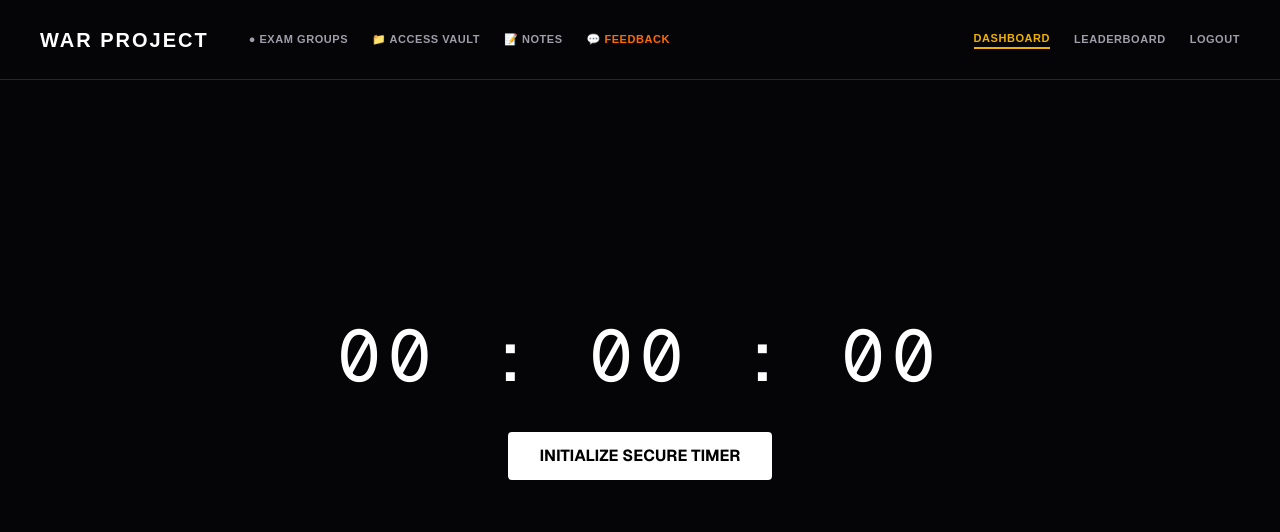
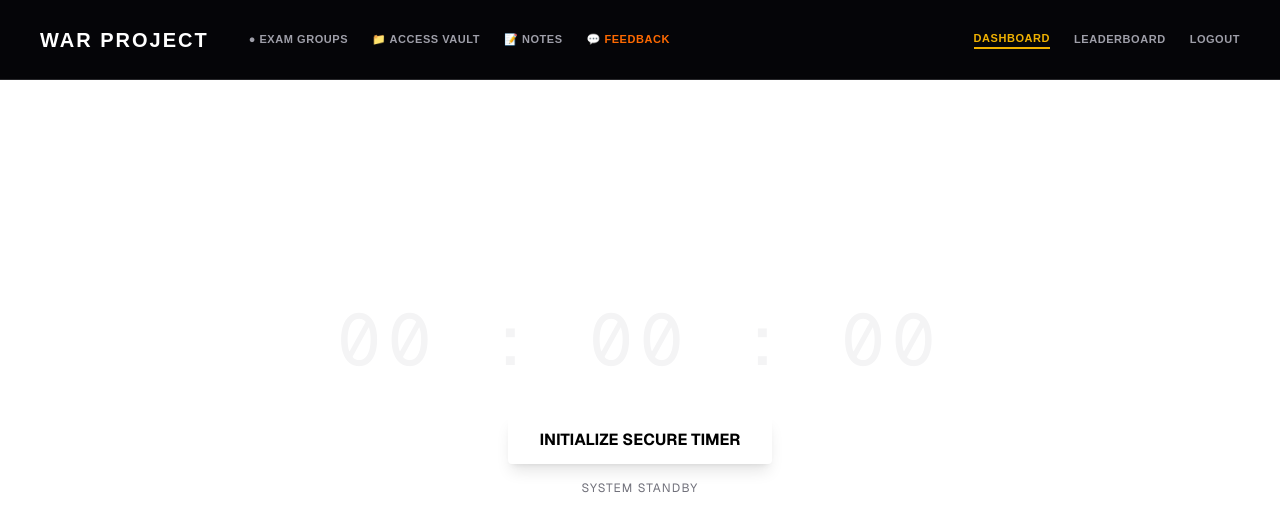
Before and after one commit to raviji1111/war-frontend, a Next.js app: page /dashboard in a window 1280 px wide. Shown: the top 532 px of the page. Built offline with nearby package versions, Linux system fonts and the light colour scheme.

Commit message:
timer fix

```diff
--- a/src/app/dashboard/page.tsx
+++ b/src/app/dashboard/page.tsx
@@ -1,11 +1,51 @@
 "use client";
+import { useState, useEffect } from "react";
+
 export default function Dashboard() {
+  const [seconds, setSeconds] = useState(0);
+  const [isActive, setIsActive] = useState(false);
+
+  // Timer ki logic
+  useEffect(() => {
+    let interval: any = null;
+    if (isActive) {
+      interval = setInterval(() => {
+        setSeconds((s) => s + 1);
+      }, 1000);
+    } else {
+      clearInterval(interval);
+    }
+    return () => clearInterval(interval);
+  }, [isActive]);
+
+  // Time ko HH : MM : SS format mein convert karne ke liye
+  const formatTime = (totalSeconds: number) => {
+    const h = Math.floor(totalSeconds / 3600).toString().padStart(2, "0");
+    const m = Math.floor((totalSeconds % 3600) / 60).toString().padStart(2, "0");
+    const s = (totalSeconds % 60).toString().padStart(2, "0");
+    return `${h} : ${m} : ${s}`;
+  };
+
   return (
-    <main className="min-h-screen bg-[#050508] text-white font-sans flex flex-col items-center justify-center">
-      <div className="text-7xl font-mono tracking-widest mb-10">00 : 00 : 00</div>
-      <button className="bg-white text-black font-bold px-8 py-3 rounded-sm hover:bg-zinc-200 transition">
-        INITIALIZE SECURE TIMER
+    // Classic Dark Gradient Background
+    <main className="min-h-screen bg-[radial-gradient(ellipse_at_center,_var(--tw-gradient-stops))] from-zinc-900 via-black to-black text-white font-sans flex flex-col items-center justify-center">
+
+      <div className="text-7xl font-mono tracking-widest mb-10 text-zinc-100 drop-shadow-[0_0_10px_rgba(255,255,255,0.2)]">
+        {formatTime(seconds)}
+      </div>
+
+      <button
+        onClick={() => setIsActive(!isActive)}
+        className={`${
+          isActive ? "bg-red-600 hover:bg-red-700" : "bg-white hover:bg-zinc-200"
+        } text-black font-bold px-8 py-3 rounded-sm transition-all duration-300 shadow-lg`}
+      >
+        {isActive ? "STOP SECURE TIMER" : "INITIALIZE SECURE TIMER"}
       </button>
+
+      <p className="mt-4 text-zinc-500 text-xs uppercase tracking-widest">
+        {isActive ? "System Active" : "System Standby"}
+      </p>
     </main>
   );
 }
```
